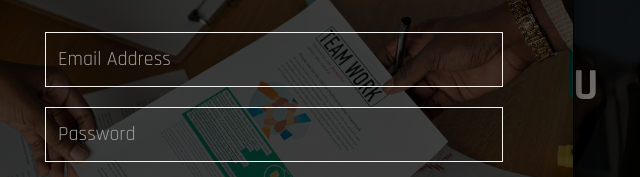
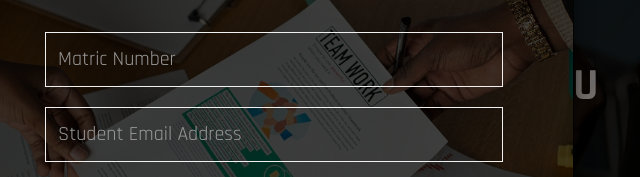
Before and after one commit to Olayinkagenius/Voting-System, a plain HTML site: page index.html in a window 1280 px wide. Both pictures are taken after a click on the link "Begin". Shown: the part 202-379 px from the top of the page, 366-1006 px from the left. Drawn offline with Linux system fonts and the light colour scheme.

Commit message:
Add files via upload

```diff
--- a/index.html
+++ b/index.html
@@ -232,8 +232,8 @@
                         <h2 class="modal-title">Sign In</h2>
                     </div>
                     <form action="#" method="post">
-                        <input name="email" type="text" class="form-control" id="email" placeholder="Email Address">
-                        <input name="password" type="password" class="form-control" id="fullname" placeholder="Password">
+                        <input name="phone" type="text" class="form-control" id="matric-number" placeholder="Matric Number">
+                        <input name="email" type="text" class="form-control" id="email" placeholder="Student Email Address">
                         <input name="submit" type="submit" class="form-control" id="submit" value="Sign In">
                     </form>
                     <p>Having problems starting out? <span><a href="#contact">Report a problem</a></span></p>
```
